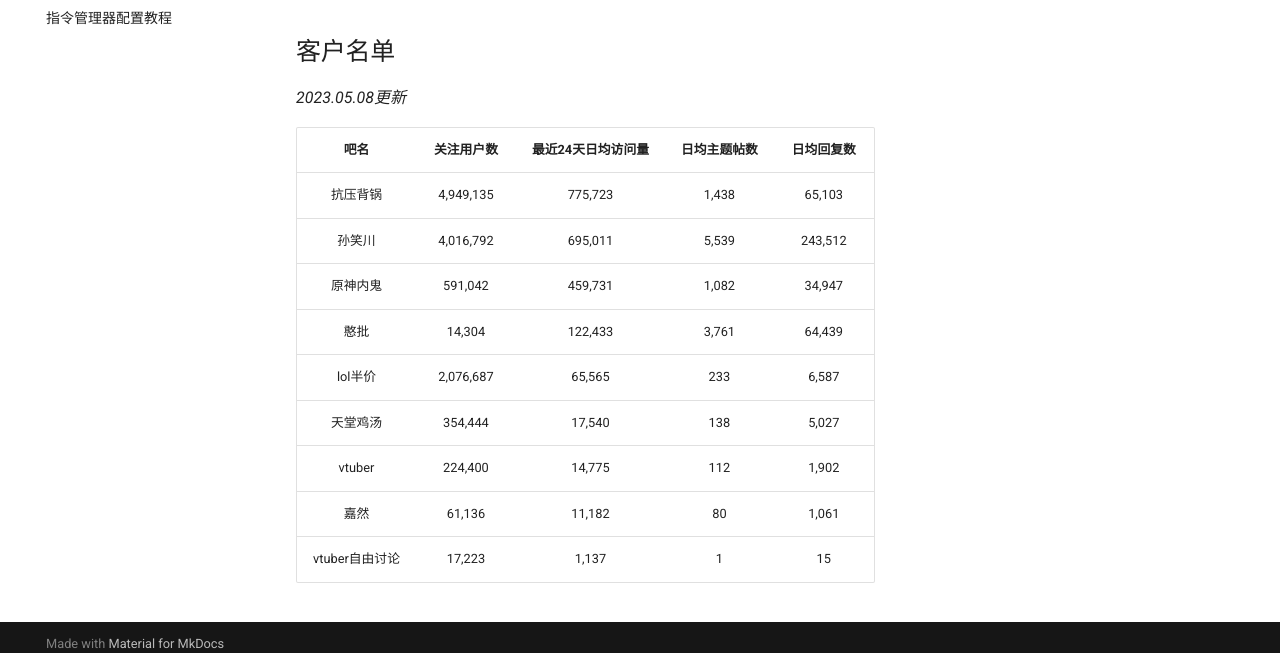
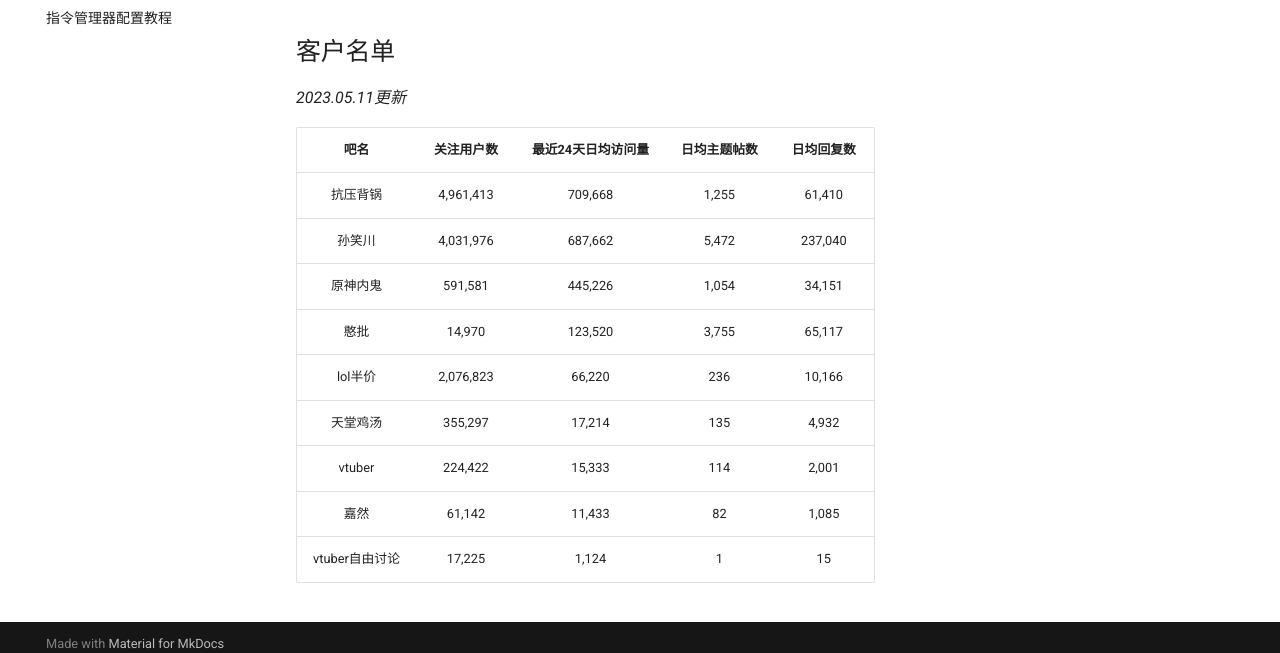
Before and after one commit to lumina37/aiotieba-reviewer, an MkDocs documentation site: the page built from docs/index.md, in a window 1280 px wide and 900 px high, scrolled down 617 px. Shown: the part 233-886 px from the top of the window. Built offline with MkDocs 1.6.1 and Material for MkDocs 9.7.7, drawn with Linux system fonts in a browser that asks for light colours; comment, search, counter and statistics services are not loaded.

```diff
--- a/docs/index.md
+++ b/docs/index.md
@@ -25,16 +25,16 @@ pip install .
 
 ## 客户名单
 
-*2023.05.08更新*
+*2023.05.11更新*
 
 |      吧名      | 关注用户数 | 最近24天日均访问量 | 日均主题帖数 | 日均回复数 |
 | :------------: | :--------: | :----------------: | :----------: | :--------: |
-|    抗压背锅    | 4,949,135  |      775,723       |    1,438     |   65,103   |
-|     孙笑川     | 4,016,792  |      695,011       |    5,539     |  243,512   |
-|    原神内鬼    |  591,042   |      459,731       |    1,082     |   34,947   |
-|      憨批      |   14,304   |      122,433       |    3,761     |   64,439   |
-|    lol半价     | 2,076,687  |       65,565       |     233      |   6,587    |
-|    天堂鸡汤    |  354,444   |       17,540       |     138      |   5,027    |
-|     vtuber     |  224,400   |       14,775       |     112      |   1,902    |
-|      嘉然      |   61,136   |       11,182       |      80      |   1,061    |
-| vtuber自由讨论 |   17,223   |       1,137        |      1       |     15     |
+|    抗压背锅    | 4,961,413  |      709,668       |    1,255     |   61,410   |
+|     孙笑川     | 4,031,976  |      687,662       |    5,472     |  237,040   |
+|    原神内鬼    |  591,581   |      445,226       |    1,054     |   34,151   |
+|      憨批      |   14,970   |      123,520       |    3,755     |   65,117   |
+|    lol半价     | 2,076,823  |       66,220       |     236      |   10,166   |
+|    天堂鸡汤    |  355,297   |       17,214       |     135      |   4,932    |
+|     vtuber     |  224,422   |       15,333       |     114      |   2,001    |
+|      嘉然      |   61,142   |       11,433       |      82      |   1,085    |
+| vtuber自由讨论 |   17,225   |       1,124        |      1       |     15     |
```
Also changed, not shown: README.md (+10 -10 lines).
